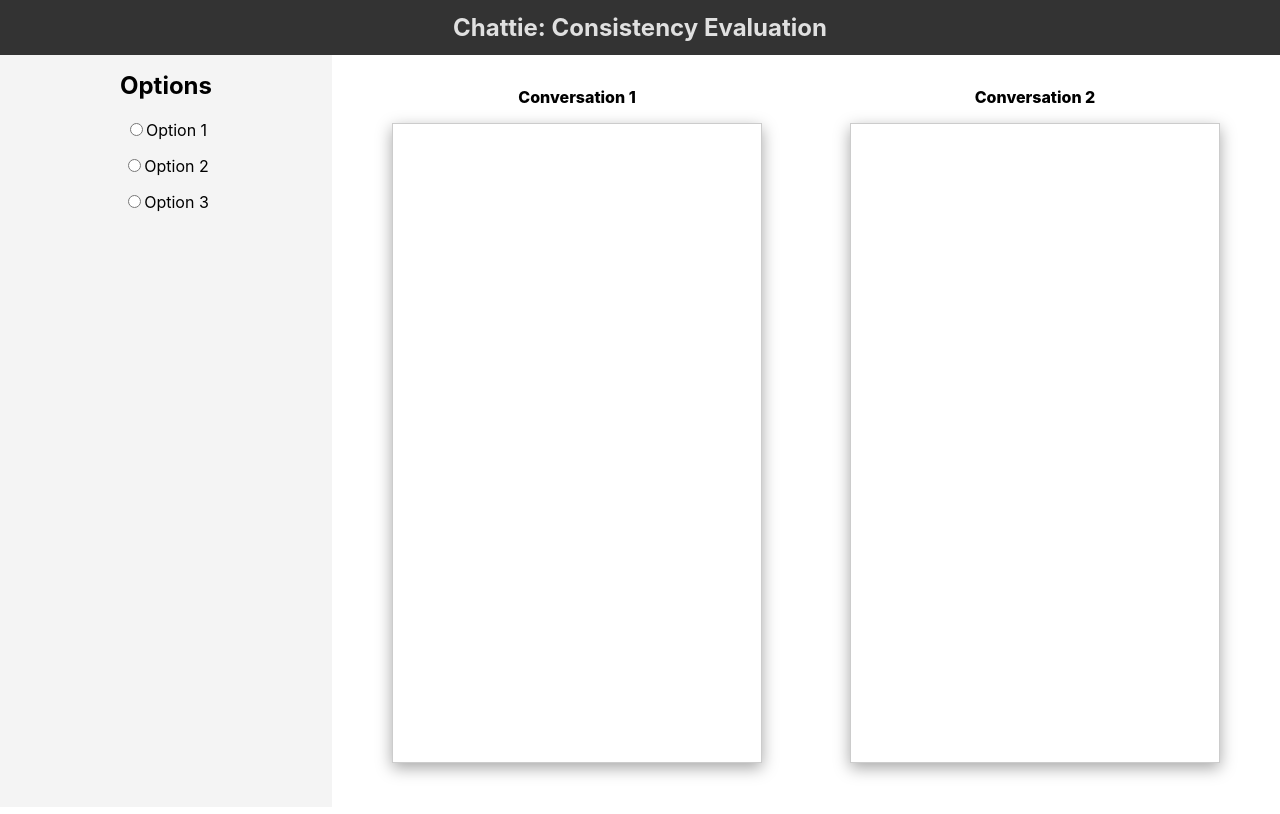
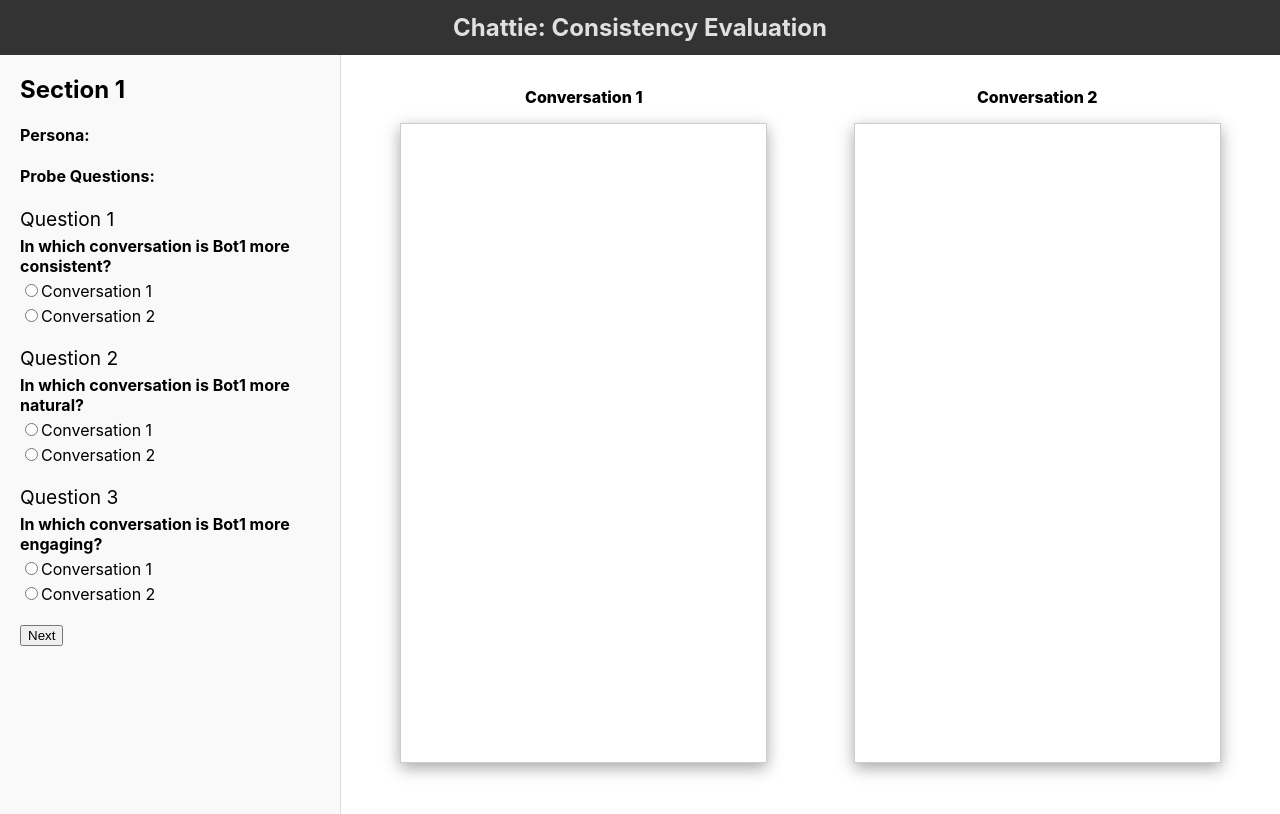
Before and after one commit to shljessie/chattie, a React (Create React App) app: page / in a window 1280 px wide. Shown: the top 814 px of the page. Built offline with nearby package versions, Linux system fonts and the light colour scheme.

Commit message:
add left panel styling

```diff
--- a/src/App.css
+++ b/src/App.css
@@ -118,7 +118,7 @@
 }
 
 .bot1-bubble {
-  background-color:  #333333; /* Blue bubble */
+  background-color:  #333333;
   color: white;
   align-self: flex-start;
   margin-right: auto;
@@ -127,10 +127,43 @@
 }
 
 .bot2-bubble {
-  background-color: #E8E8E8; /* Light gray bubble */
+  background-color: #E8E8E8;
   color: black;
   align-self: flex-end;
   margin-left: auto;
   text-align: right;
   box-shadow: rgba(149, 157, 165, 0.2) 0px 8px 24px;
 }
+
+.left-panel {
+  padding: 20px;
+  border-right: 1px solid #ddd;
+  height: 100vh;
+  background-color: #f9f9f9;
+  text-align: start;
+}
+
+.left-panel h2 {
+  font-size: 1.5em;
+  margin-bottom: 20px;
+}
+
+.radio-group {
+  margin-bottom: 20px;
+}
+
+.radio-group p {
+  margin: 5px 0;
+  font-weight: bold;
+}
+
+.radio-group label {
+  display: block;
+  margin: 5px 0;
+}
+
+.question-label {
+  font-size: 1.2em;
+  margin-bottom: 5px;
+  display: block;
+}
--- a/src/components/LeftPanel.js
+++ b/src/components/LeftPanel.js
@@ -1,30 +1,51 @@
-// components/LeftPanel.js
 import React from 'react';
 
+function RadioGroup({ question, name, label }) {
+  return (
+    <div className="radio-group">
+      <label className="question-label">{label}</label>
+      <p>{question}</p>
+      <label>
+        <input type="radio" name={name} value="option1" />
+        Conversation 1
+      </label>
+      <label>
+        <input type="radio" name={name} value="option2" />
+        Conversation 2
+      </label>
+    </div>
+  );
+}
+// highlight 10, 15, 18 or sth
 function LeftPanel() {
   return (
     <div className="left-panel">
-      <h2>Options</h2>
+      <h2>Section 1</h2>
+
+      <h4>Persona:</h4>
+
+      <h4>Probe Questions:</h4>
+
+
       <form>
-        <div className="radio-group">
-          <label>
-            <input type="radio" name="option" value="option1" />
-            Option 1
-          </label>
-        </div>
-        <div className="radio-group">
-          <label>
-            <input type="radio" name="option" value="option2" />
-            Option 2
-          </label>
-        </div>
-        <div className="radio-group">
-          <label>
-            <input type="radio" name="option" value="option3" />
-            Option 3
-          </label>
-        </div>
+        <RadioGroup
+          question="In which conversation is Bot1 more consistent?"
+          name="consistency"
+          label="Question 1"
+        />
+        <RadioGroup
+          question="In which conversation is Bot1 more natural?"
+          name="naturalness"
+          label="Question 2"
+        />
+        <RadioGroup
+          question="In which conversation is Bot1 more engaging?"
+          name="engagement"
+          label="Question 3"
+        />
       </form>
+
+      <button>Next</button>
     </div>
   );
 }
```
Also changed, not shown: 1 other file (tests, documents, lock files or other folders).
